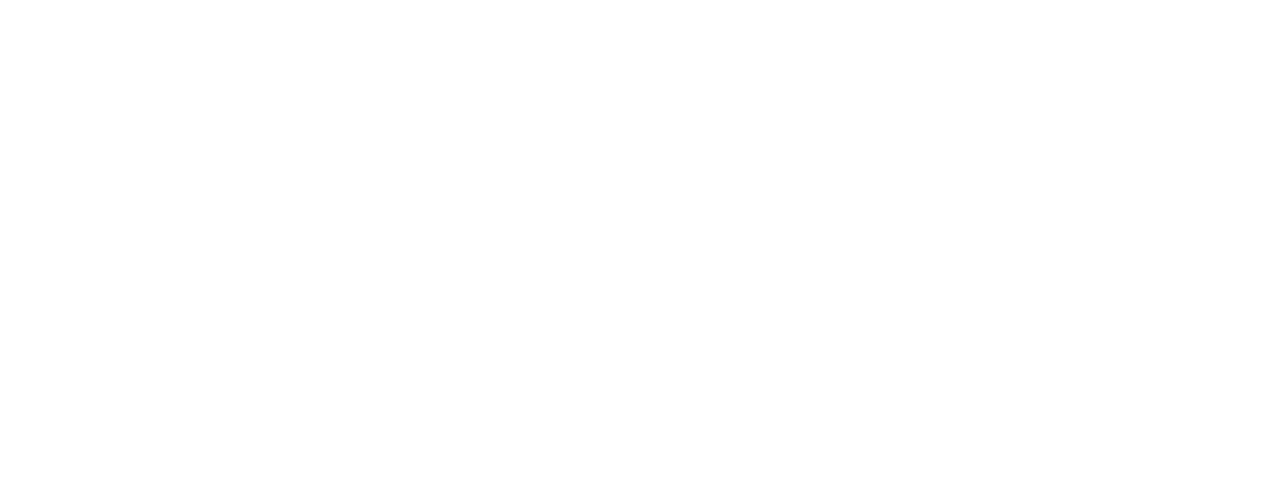
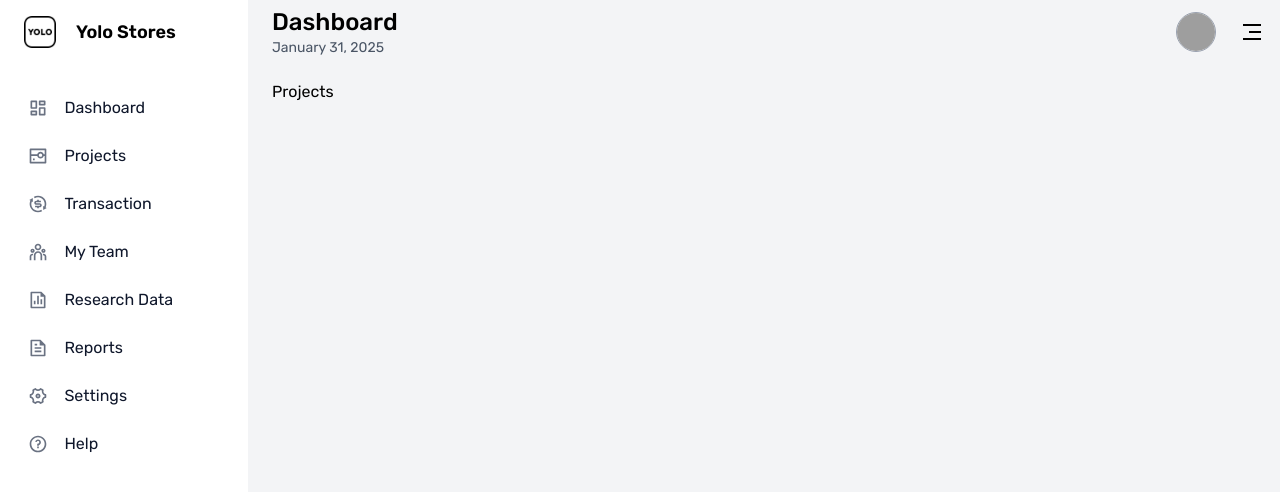
Before and after one commit to Olabode-cmd/ecommerce-class, a React (Vite) app: page /dashboard/projects in a window 1280 px wide. Before the commit this address had no page. Shown: the top 492 px of the page. Built offline with nearby package versions, Linux system fonts and the light colour scheme; grey boxes are pictures that could not be loaded.

Commit message:
projects demo

```diff
--- a/src/App.jsx
+++ b/src/App.jsx
@@ -37,6 +37,8 @@
   const fiveProducts = products.slice(0, 4);
   const recentProducts = products.slice(8, 12);
   const similarProducts = products.slice(13, 17);
+
+  // console.log(products[0].id);
 
   // if (loading) {
   //   return <p>Loading...</p>
--- a/src/main.jsx
+++ b/src/main.jsx
@@ -15,6 +15,7 @@
 
 // Dashboards
 import DashboardHome from "./pages/dashboard/index.jsx";
+import Projects from "./pages/dashboard/projects.jsx";
 const root = document.getElementById("root");
 
 ReactDOM.createRoot(root).render(
@@ -31,6 +32,7 @@
 
       <Route path="/dashboard" element={<DashboardLayout />}>
         <Route index element={<DashboardHome />} />
+        <Route path='projects' element={<Projects />} />
         {/* Add other routes here */}
       </Route>
     </Routes>
--- a/src/pages/auth/login.jsx
+++ b/src/pages/auth/login.jsx
@@ -104,7 +104,7 @@
                   </Link>
                 </div>
                 <input
-                  type={show ? "password" : "text"}
+                  type={show ? "text" : "password"}
                   className="mt-2 px-3 py-2.5 rounded-lg border border-gray-300 w-full"
                   value={password}
                   onChange={(e) => setPassword(e.target.value)}
--- a/src/pages/dashboard/index.jsx
+++ b/src/pages/dashboard/index.jsx
@@ -12,7 +12,7 @@
 
     let role = user?.user.role
 
-    let token = localStorage.getItem("accessToken")
+    // let token = localStorage.getItem("accessToken")
 
     // check for token to redirect to login if it doesn't exist
     // if (!token) {
--- /dev/null
+++ b/src/pages/dashboard/projects.jsx
@@ -0,0 +1,7 @@
+import React from 'react'
+
+export default function Projects() {
+  return (
+    <div>Projects</div>
+  )
+}
--- a/src/pages/products/[id].jsx
+++ b/src/pages/products/[id].jsx
@@ -11,6 +11,8 @@
   const [loading, setLoading] = useState(true);
   const [error, setError] = useState();
 
+  const [users, setUsers] = useState()
+
   // console.log(error)
 
   const fetchProduct = async () => {
@@ -18,17 +20,22 @@
       const response = await fetch(`https://dummyjson.com/products/${id}`);
       const data = await response.json();
       setProduct(data);
+
     } catch (error) {
       setError(error);
       console.error(error);
+
+
     } finally {
       setLoading(false);
     }
   };
 
+
+  // fetchProduct();
   useEffect(() => {
     fetchProduct();
-  });
+  }, []);
 
   if (loading) {
     return <p>Loading...</p>;
```
